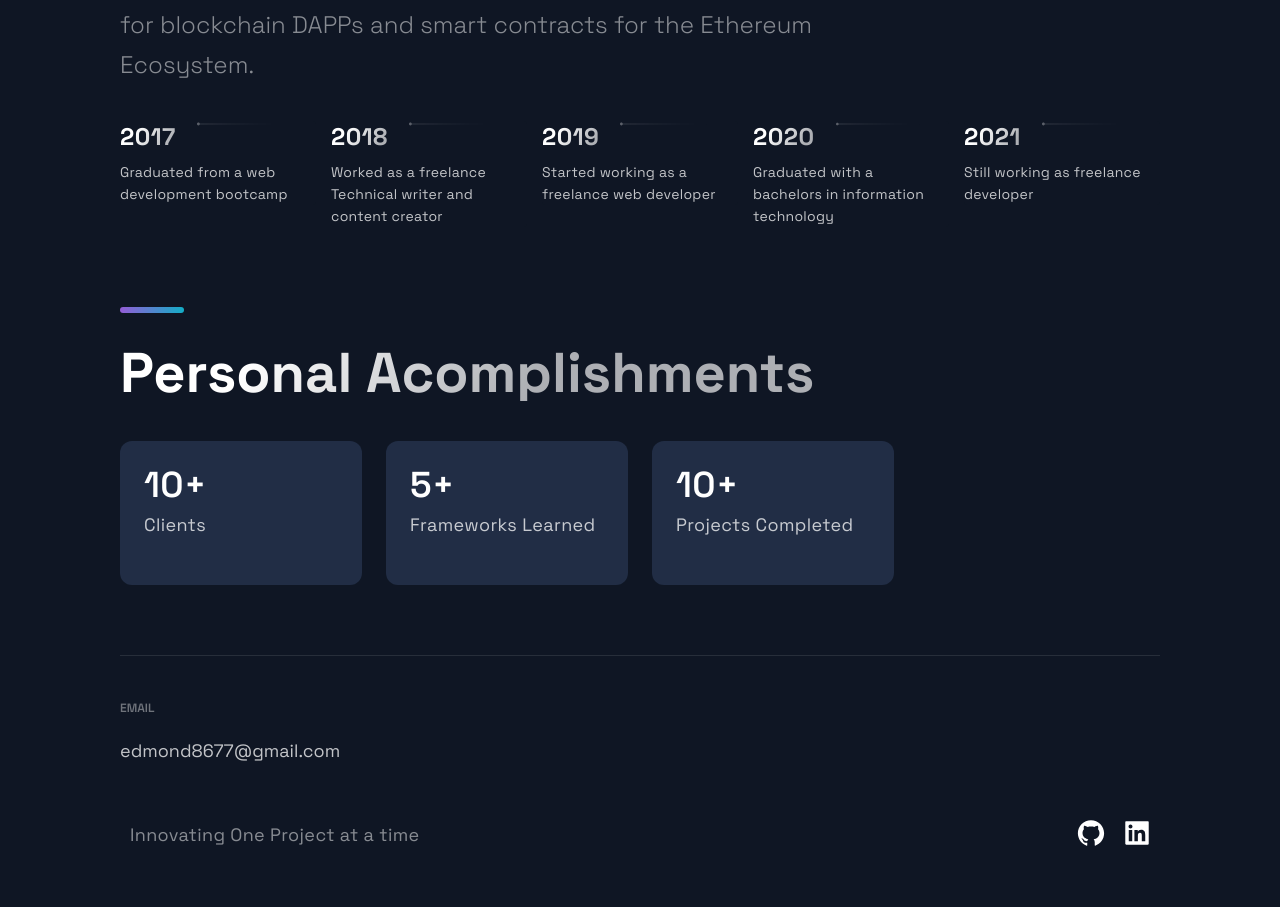
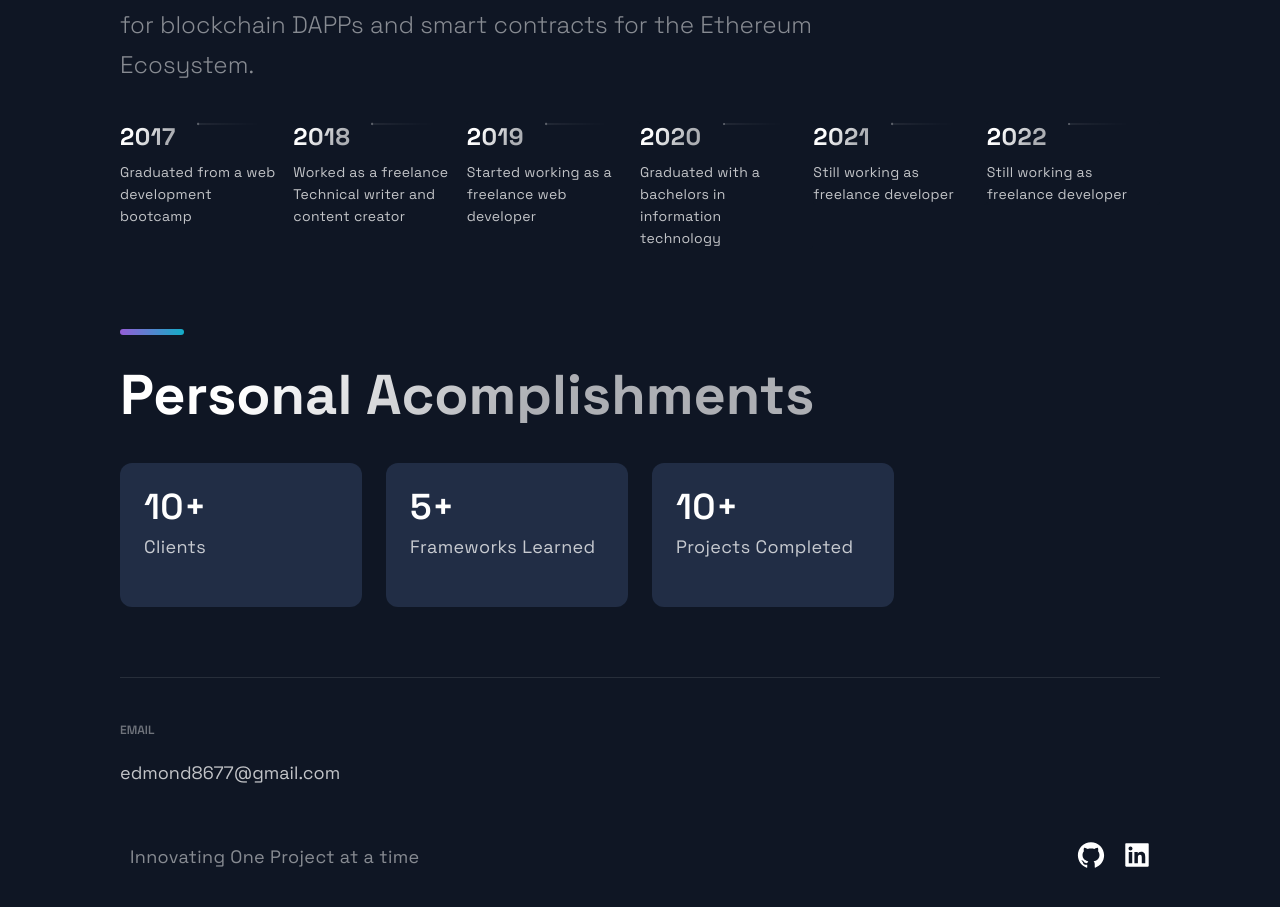
Before and after one commit to edmond-k/portfolio, a Next.js app: page / in a window 1280 px wide. Shown: the part 3921-4828 px from the top of the page. Built offline with nearby package versions, Linux system fonts and the light colour scheme.

Commit message:
Update constants.js

```diff
--- a/src/constants/constants.js
+++ b/src/constants/constants.js
@@ -61,4 +61,5 @@ export const TimeLineData = [
   { year: 2019, text: 'Started working as a freelance web developer', },
   { year: 2020, text: 'Graduated with a bachelors in information technology', },
   { year: 2021, text: 'Still working as freelance developer', },
+  { year: 2022, text: 'Still working as freelance developer', },
 ];
```
